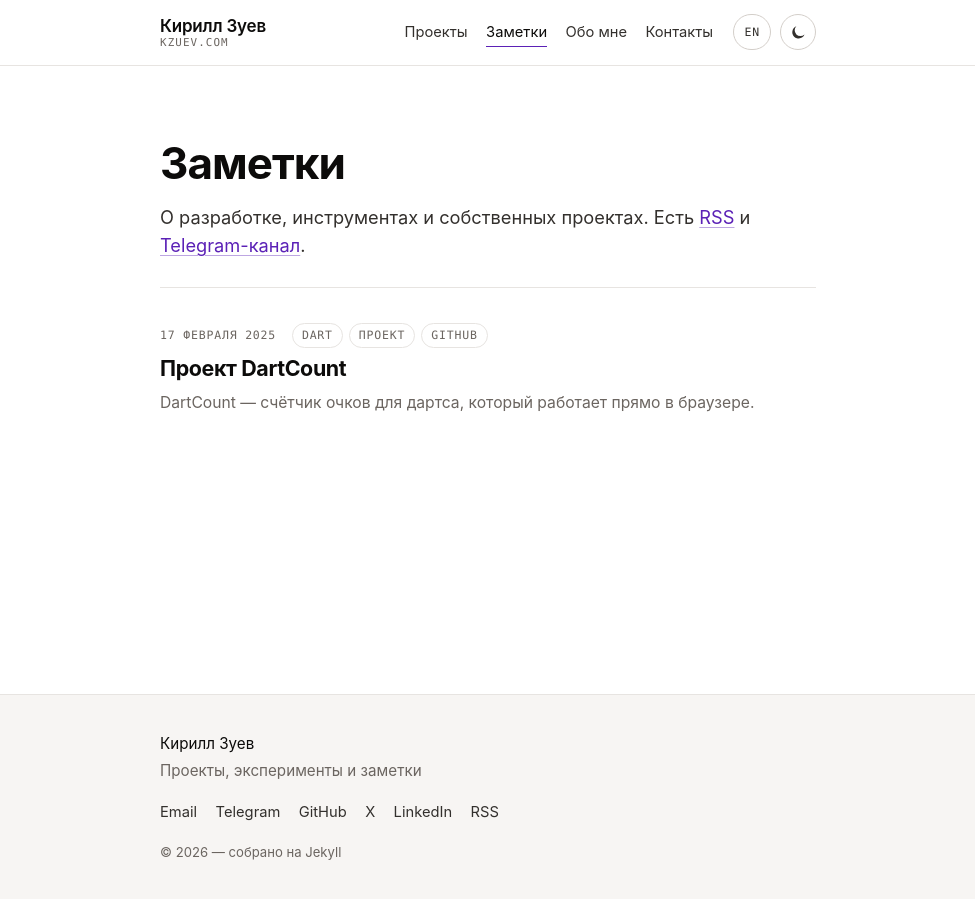
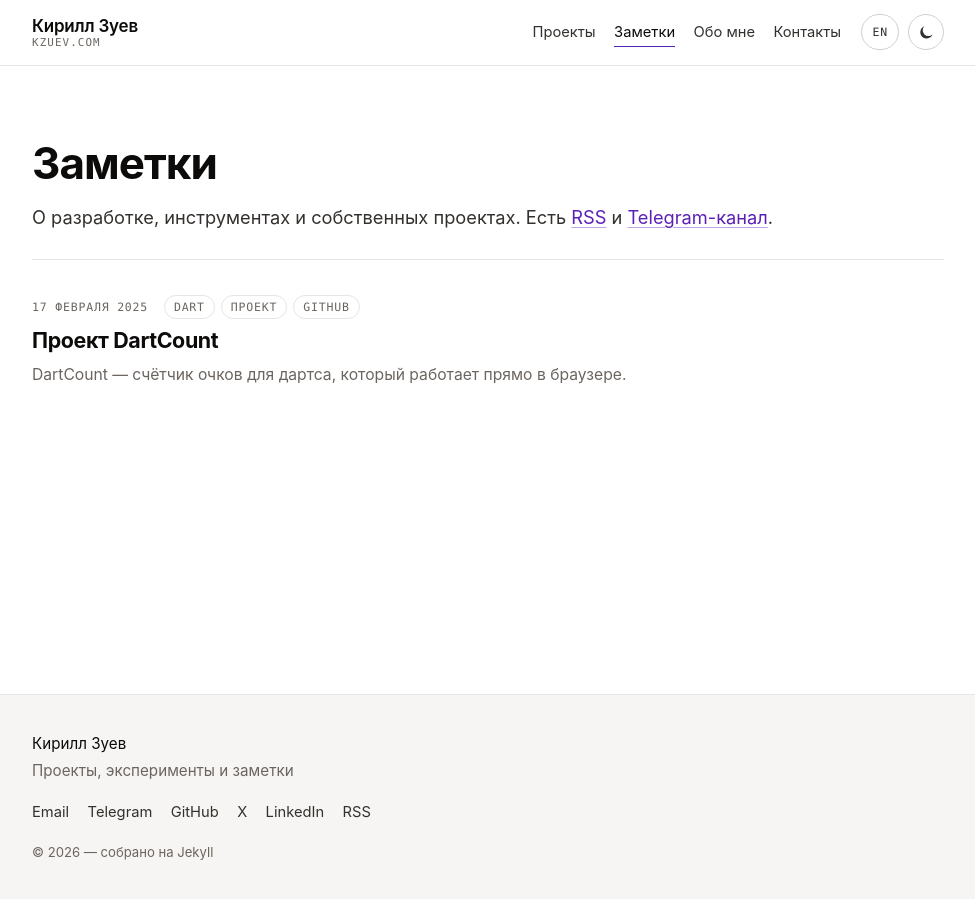
Before and after one commit to KZuev/KZuev, a Jekyll site: the page built from notes.md, in a window 1280 px wide. Shown: the whole page, without its empty margins (152-1127 px from the left). Built offline with Jekyll 4.4.1, drawn with Linux system fonts in a browser that asks for light colours.

Commit message:
Расширить контейнер сайта до 60rem — 3 карточки проектов в ряд
--shell был 44rem, при нём в сетку .cards (minmax 15rem) помещалось
только 2 карточки на широких экранах. Мобильную вёрстку не трогает —
--shell лишь ограничивает максимум, на узких экранах и так не
дотягивался.

```diff
--- a/assets/css/main.scss
+++ b/assets/css/main.scss
@@ -55,7 +55,7 @@
   @include light-tokens;
 
   --radius: 10px;
-  --shell: 44rem;
+  --shell: 60rem;
   --step: clamp(3rem, 7vw, 4.5rem);
 
   --sans: -apple-system, BlinkMacSystemFont, "Segoe UI", Roboto, "Helvetica Neue",
```
